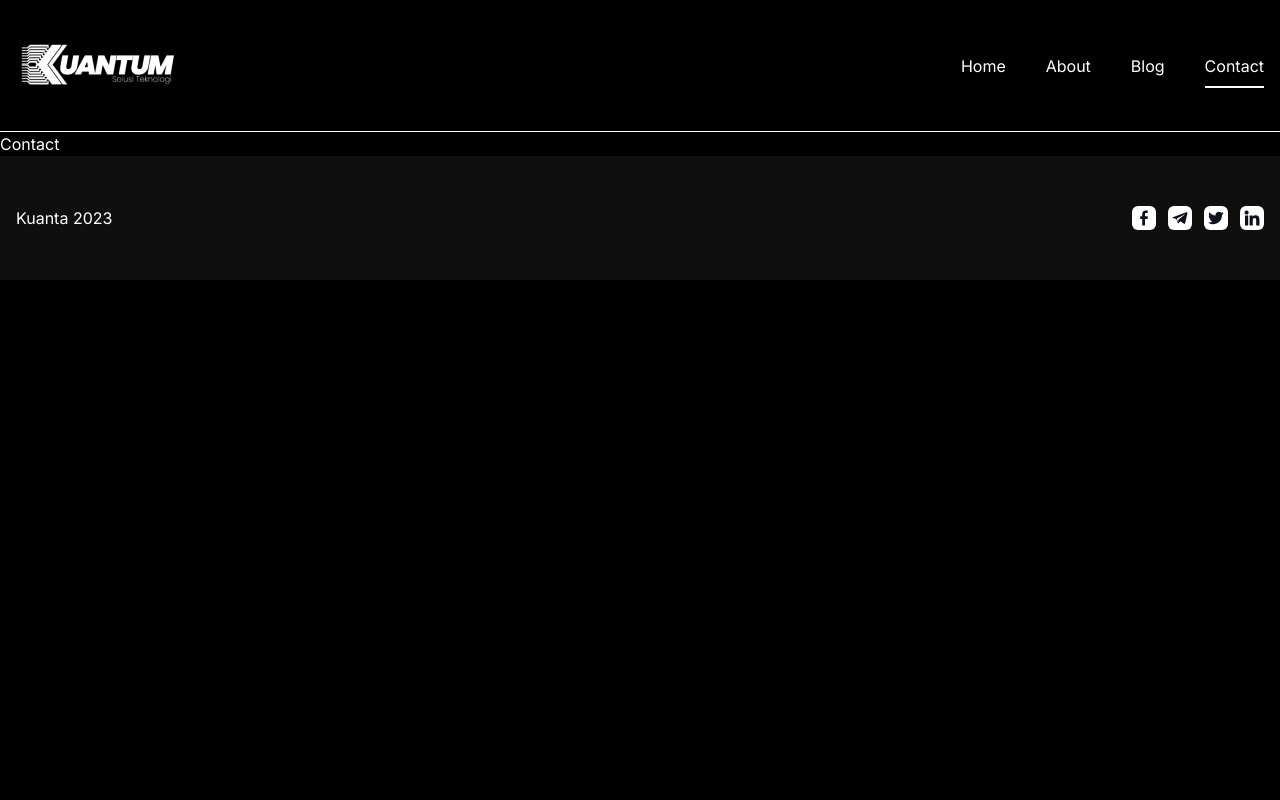
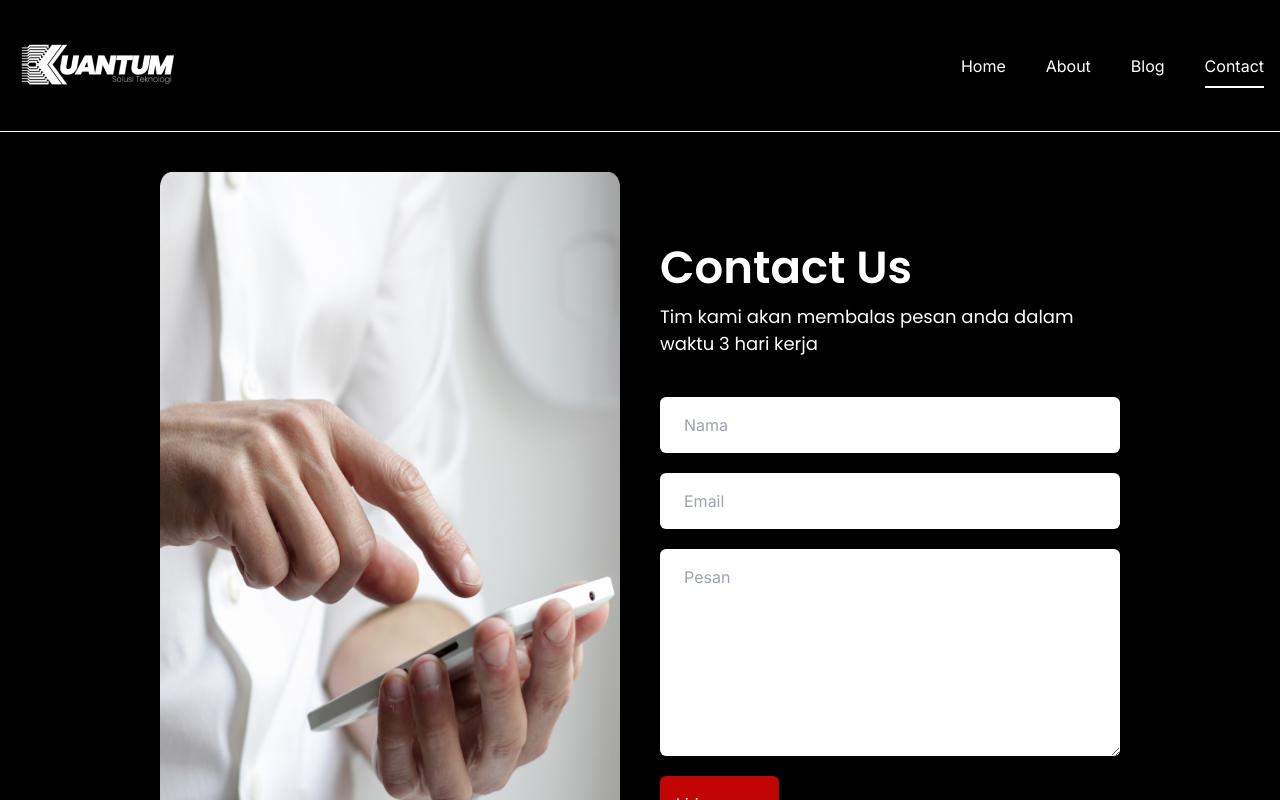
Before and after one commit to wijayakaa/learn-slicing-nextjs, a Next.js app: page /contact in a window 1280 px wide. Shown: the top 800 px of the page. Built offline with nearby package versions, Linux system fonts and the light colour scheme.

Commit message:
feature: [BW] make-contact-page

```diff
--- a/app/contact/page.jsx
+++ b/app/contact/page.jsx
@@ -1,9 +1,29 @@
 import React from 'react'
+import Image from 'next/image'
+import { Poppins } from 'next/font/google';
+
+
+const poppins  = Poppins({subsets: ['latin'], weight: "600"});
+const poppinsLight  = Poppins({subsets: ['latin'], weight: "400"});
 
 const Contact = () => {
   return (
-    <div>
-      Contact
+    <div className="container mx-auto my-10 px-40">
+      <div className='flex gap-10 items-center'>
+        <div className='flex-1 w-full h-[728px] relative'>
+          <Image src={'/contact.png'} alt='contact' fill={true} />
+        </div>
+        <div className={`flex-1`}>
+          <h2 className={`title-section mb-5 !text-left ${poppins.className}`}>Contact Us</h2>
+          <p className={`${poppinsLight.className}`}>Tim kami akan membalas pesan anda dalam waktu 3 hari kerja</p>
+          <form className='mt-10 flex flex-col gap-5'>
+            <input type='text' placeholder='Nama' className='px-6 w-full py-4 rounded-md outline-none text-black' />
+            <input type='email' placeholder='Email' className='px-6 w-full py-4 rounded-md outline-none text-black' />
+            <textarea placeholder='Pesan' className='w-full h-[207px] rounded-md outline-none px-6 py-4' />
+            <button className='px-4 py-4 rounded-md text-white bg-[#C10505] max-w-max'>kirim pesan</button>
+          </form>
+        </div>
+      </div>
     </div>
   )
 }
```
Also changed, not shown: public/contact.png (added).
